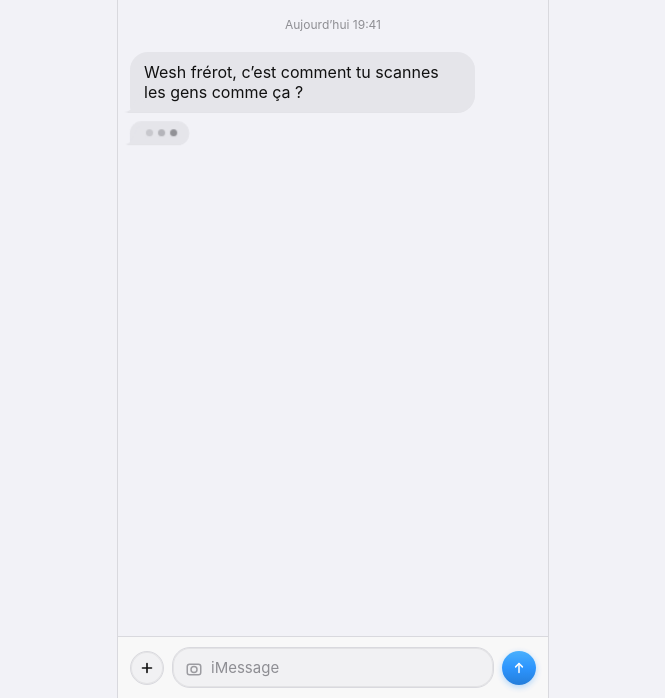
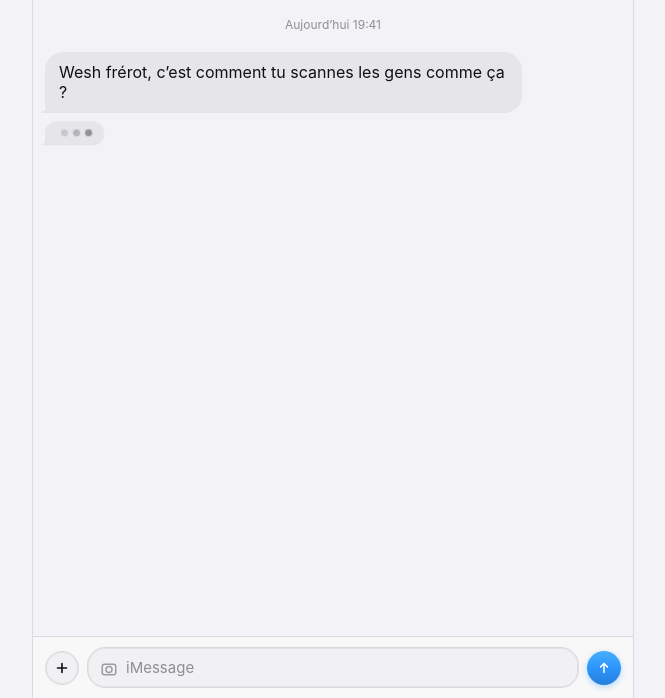
Before and after one commit to DanylLeStyle/QR-sweatshirt, a plain HTML site: page index.html in a window 1280 px wide. Shown: the part 102-800 px from the top of the page, without its empty margins (307-972 px from the left). Drawn offline with Linux system fonts and the light colour scheme.

Commit message:
Update index.html

```diff
--- a/index.html
+++ b/index.html
@@ -41,7 +41,7 @@
 
     html, body { height: 100%; margin: 0; font-family: -apple-system, BlinkMacSystemFont, "Segoe UI", Roboto, Helvetica, Arial, "Apple Color Emoji", "Segoe UI Emoji"; background: var(--bg); color: var(--text); }
 
-    .app{ position: fixed; inset: 0; display: grid; grid-template-rows: auto 1fr auto; max-width: 430px; margin: 0 auto; border-left: 1px solid var(--nav-border); border-right: 1px solid var(--nav-border); background: var(--bg); }
+    .app{ position: fixed; inset: 0; display: grid; grid-template-rows: auto 1fr auto; width: min(90vw, 600px);; margin: 0 auto; border-left: 1px solid var(--nav-border); border-right: 1px solid var(--nav-border); background: var(--bg); }
 
     /* Barre du haut */
     .nav{ height: 80px; display: grid; grid-template-columns: 1fr auto 1fr; align-items: end; gap: 10px; padding: calc(env(safe-area-inset-top) + 6px) 12px 8px 12px; background: var(--nav); border-bottom: 1px solid var(--nav-border); position: sticky; top: 0; z-index: 3; }
```
